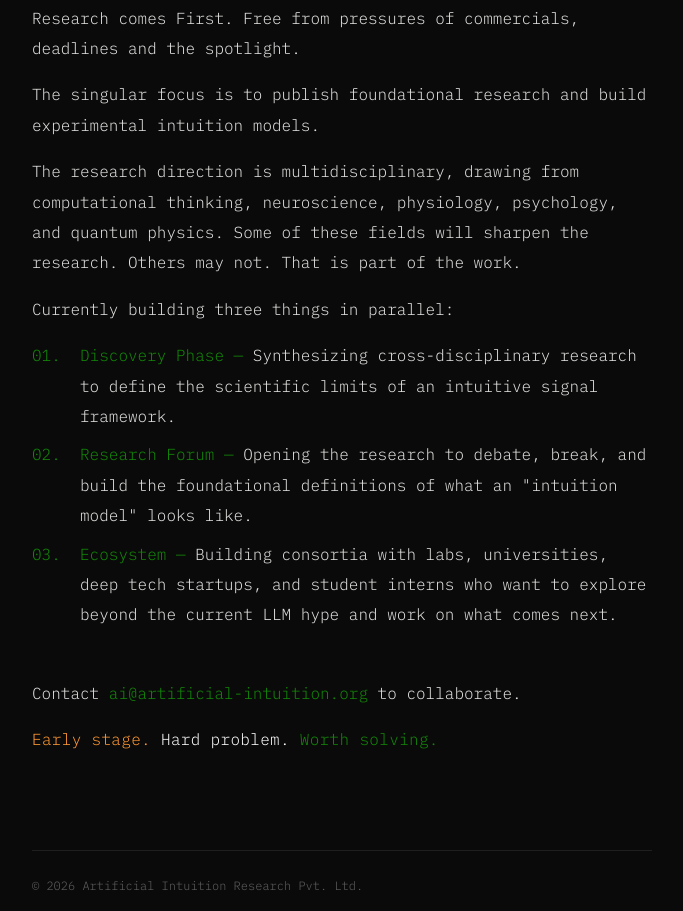
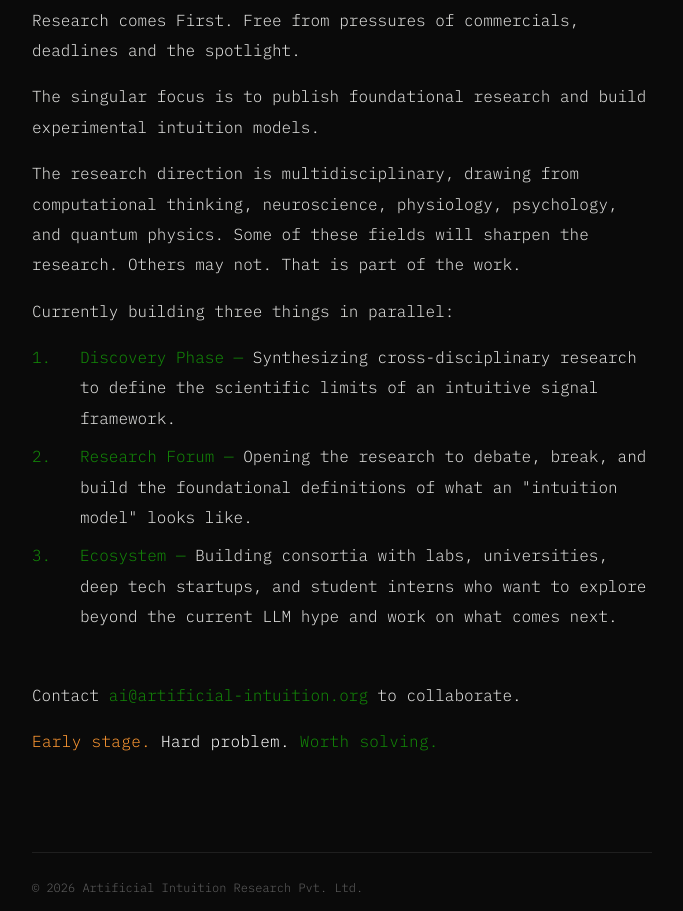
Before and after one commit to gazalimba-pm/artificial-intuition-ai, a plain HTML site: page index.html in a window 1280 px wide. Shown: the part 1294-2205 px from the top of the page, without its empty margins (298-981 px from the left). Drawn offline with Linux system fonts and the light colour scheme.

Commit message:
Update index.html

```diff
--- a/index.html
+++ b/index.html
@@ -58,9 +58,9 @@
     }
 
     .location {
-      font-size: 12px;
+      font-size: 13px;
       font-weight: 300;
-      color: #606060;
+      color: #FFFFFF;
       line-height: 1.9;
     }
 
@@ -224,15 +224,15 @@
 
       <ul class="bullets">
         <li>
-          <span class="bullet-num">01.</span>
+          <span class="bullet-num">1.</span>
           <span class="bullet-body">Discovery Phase — <span class="bullet-body-text">Synthesizing cross-disciplinary research to define the scientific limits of an intuitive signal framework.</span></span>
         </li>
         <li>
-          <span class="bullet-num">02.</span>
+          <span class="bullet-num">2.</span>
           <span class="bullet-body">Research Forum — <span class="bullet-body-text">Opening the research to debate, break, and build the foundational definitions of what an "intuition model" looks like.</span></span>
         </li>
         <li>
-          <span class="bullet-num">03.</span>
+          <span class="bullet-num">3.</span>
           <span class="bullet-body">Ecosystem — <span class="bullet-body-text">Building consortia with labs, universities, deep tech startups, and student interns who want to explore beyond the current LLM hype and work on what comes next.</span></span>
         </li>
       </ul>
```
